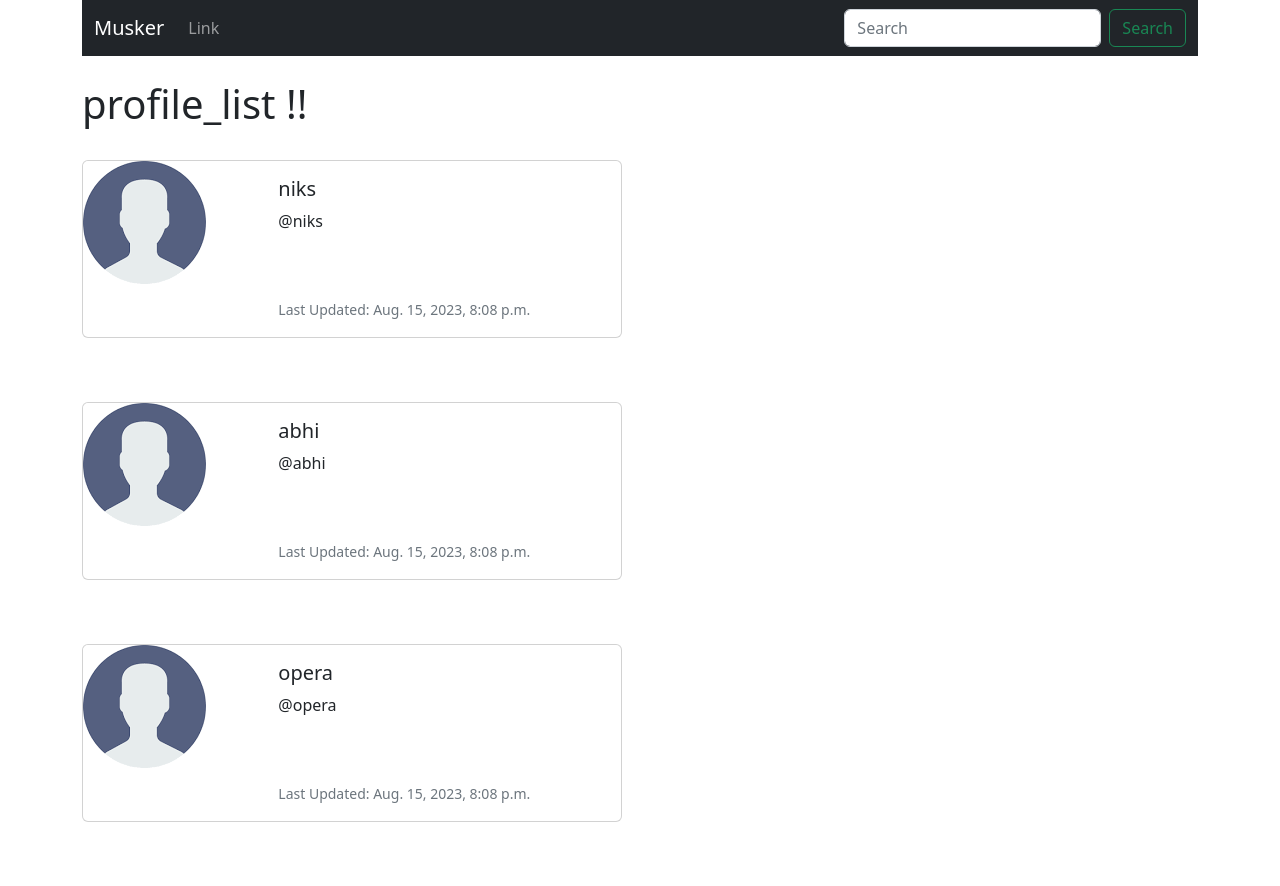
After one commit to Ashcroft-lab/twitter_clone, a Django app: page /profile_list/ in a window 1280 px wide. The commit adds this page. Run offline with Django 4.2, Linux system fonts and the light colour scheme; a user stored in the database is signed in; data comes from the database, SQL or seed files in the repository; both versions use the stored data as it was after the commit.

Commit message:
Listed user Profiles

```diff
--- a/social/musker/models.py
+++ b/social/musker/models.py
@@ -10,6 +10,8 @@ class Profile(models.Model):
         related_name="followed_by",
         symmetrical=False,
         blank=True)
+
+    date_modified = models.DateTimeField(User, auto_now=True)
 
     def __str__(self):
         return self.user.username
--- a/social/musker/templates/base.html
+++ b/social/musker/templates/base.html
@@ -9,6 +9,18 @@
   <body>
     <div class="container">
       {% include 'navbar.html' %}
+      <br>
+      {% if messages %}
+          {% for message in messages %}
+
+          <div class="alert alert-warning alert-dismissible fade show" role="alert">
+              {{ message }}
+              <button type="button" class="btn-close" data-bs-dismiss="alert" aria-label="Close"></button>
+          </div>
+
+          {% endfor %}
+      {% endif %}
+
 
     {% block content %}
 
--- a/social/musker/templates/navbar.html
+++ b/social/musker/templates/navbar.html
@@ -7,7 +7,7 @@
     <div class="collapse navbar-collapse" id="navbarSupportedContent">
       <ul class="navbar-nav me-auto mb-2 mb-lg-0">
         <li class="nav-item">
-          <a class="nav-link" href="#">Link</a>
+          <a class="nav-link" href="{% url 'profile_list' %}">Link</a>
         </li>
       </ul>
       <form class="d-flex" role="search">
--- /dev/null
+++ b/social/musker/templates/profile_list.html
@@ -0,0 +1,32 @@
+{% extends "base.html"%}
+{% load static %}
+
+{% block content %}
+<h1>profile_list !!</h1>
+
+<br/>
+
+{% if profiles %}
+    {% for profile in profiles %}
+
+    <div class="card mb-3" style="max-width: 540px;">
+      <div class="row g-0">
+        <div class="col-md-4">
+          <img src="{% static 'images/dummy.png' %}" class="img-fluid rounded-start" alt="default profile">
+        </div>
+        <div class="col-md-8">
+          <div class="card-body">
+            <h5 class="card-title">{{ profile.user.username }}</h5>
+            <p class="card-text">@{{ profile.user.username|lower}}</p>
+            <br><br>
+            <p class="card-text"><small class="text-muted">Last Updated: {{ profile.date_modified}}</small></p>
+          </div>
+        </div>
+      </div>
+    </div>
+
+
+        <br/><br/>
+    {% endfor %}
+    {% endif %}
+{% endblock %}
--- a/social/musker/urls.py
+++ b/social/musker/urls.py
@@ -3,4 +3,5 @@ from . import views
 
 urlpatterns = [
     path("", views.home, name="home"),
+    path("profile_list/", views.profile_list, name='profile_list')
 ]
--- a/social/musker/views.py
+++ b/social/musker/views.py
@@ -1,5 +1,17 @@
-from django.shortcuts import render
+from django.shortcuts import render, redirect
+from django.contrib import messages
+from .models import Profile
+
 
 # Create your views here.
 def home(request):
     return render(request, "home.html", {})
+
+
+def profile_list(request):
+    if request.user.is_authenticated:
+        profiles = Profile.objects.exclude(user=request.user)
+        return render(request, "profile_list.html", {"profiles":profiles})
+    else:
+        messages.success(request, ("you must be logged in to view this page"))
+        return redirect("home")
```
Also changed, not shown: social/db.sqlite3, social/musker/migrations/0002_profile_date_modified.py (added), social/musker/static/images/dummy.png (added).
